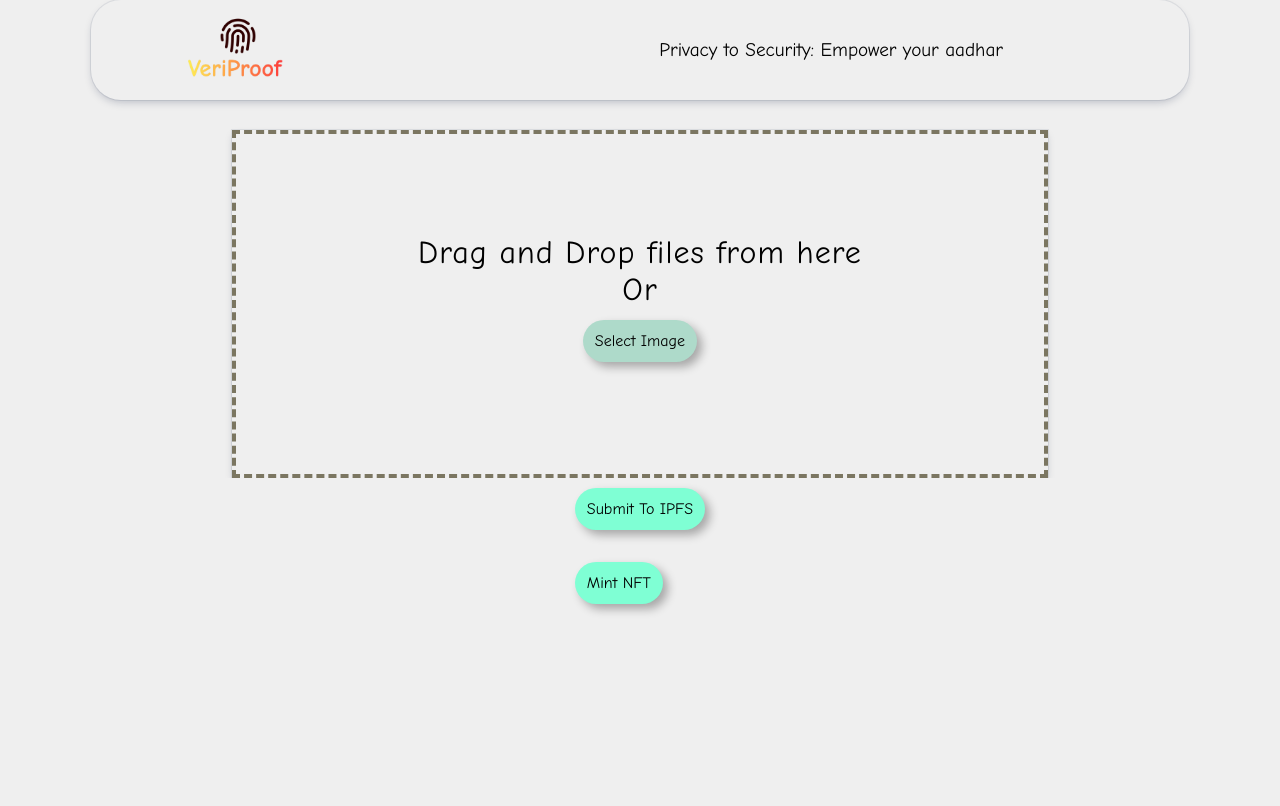
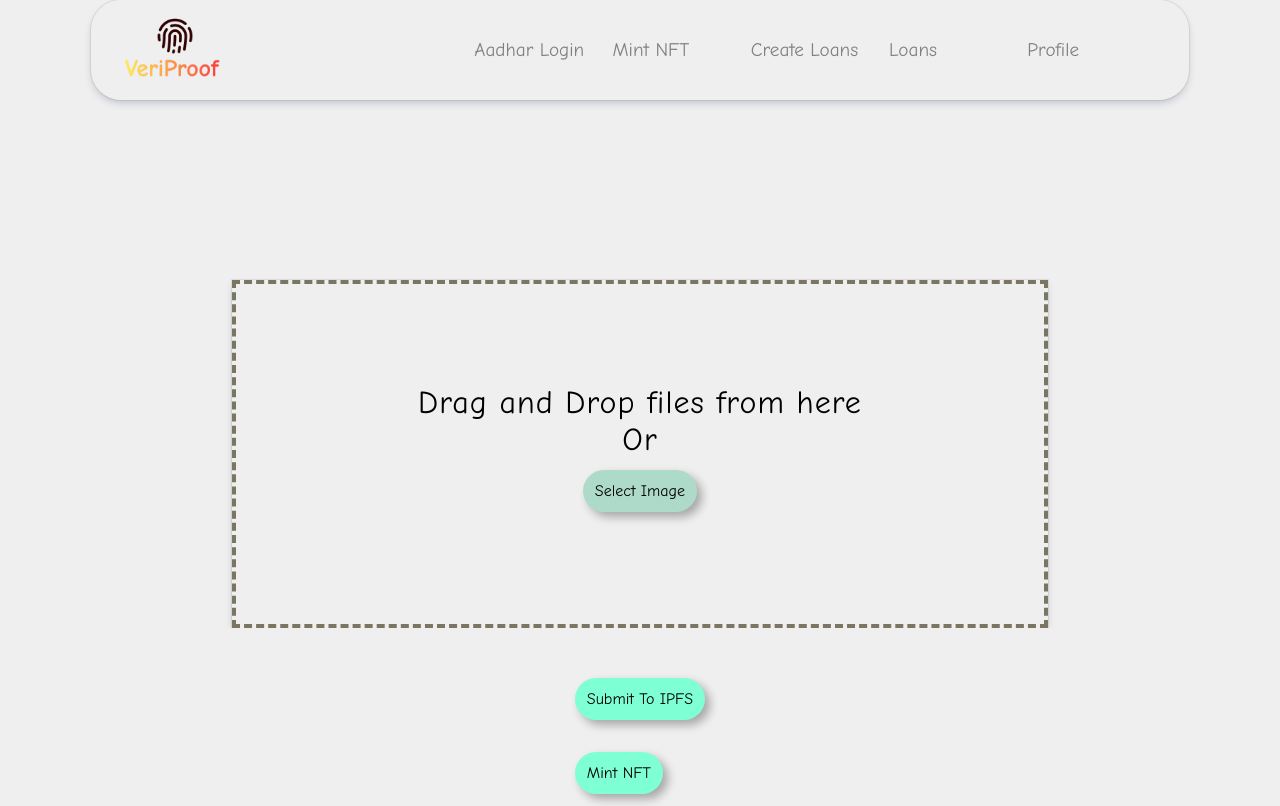
Before and after one commit to vineet12344/Anon-Aaadhar-Test, a React (Vite) app in the folder Anon-Aaadhar/: page /DragDrop in a window 1280 px wide. Built offline with nearby package versions, Linux system fonts and the light colour scheme.

Commit message:
Routing Completed

```diff
--- a/Anon-Aaadhar/src/components/FileUpload/DragDrop.css
+++ b/Anon-Aaadhar/src/components/FileUpload/DragDrop.css
@@ -53,6 +53,7 @@ h1 {
     max-width: 500px;
     box-shadow: rgba(19, 30, 66, 0.25) 0px 4px 8px -2px, rgba(9, 30, 66, 0.08) 0px 0px 0px 1px;
     margin: 0 auto;
+    margin-top: 180px;
 }
 
 button {
@@ -69,8 +70,19 @@ button {
     padding: 0;
 }
 
-.sub, .mint {
+/* .sub, .mint {
     margin-top: 10px;
+    background-color: aquamarine;
+} */
+
+.sub{
+    margin-top:50px;
+    background-color: aquamarine;
+}
+
+.mint{
+    margin-top:10px;
+    justify-content: center;
     background-color: aquamarine;
 }
 
--- a/Anon-Aaadhar/src/components/FileUpload/DragDrop.jsx
+++ b/Anon-Aaadhar/src/components/FileUpload/DragDrop.jsx
@@ -1,7 +1,7 @@
 import React, { useRef } from "react";
 import { useState } from "react";
 import "./DragDrop.css";
-import NavBar from "../Home/NavBar/NavBar";
+import NavBar2 from '../MainPage/NavBar2';
 
 const DragDrop = () => {
   const [files, setFiles] = useState(null);
@@ -17,7 +17,7 @@ const DragDrop = () => {
   };
   return (
     <>
-      <NavBar />
+      <NavBar2 />
       {!files && (
         <div
           className="dropzone"
--- a/Anon-Aaadhar/src/components/MainPage/NavBar2.css
+++ b/Anon-Aaadhar/src/components/MainPage/NavBar2.css
@@ -1,5 +1,4 @@
-.container{
-    /* background-color: rgb(246, 0, 0); */
+.container {
   display: flex;
   justify-content: space-around;
   align-items: center;
@@ -7,13 +6,11 @@
   font-size: larger;
   margin-bottom: 30px;
   border-radius: 30px;
-    /* border: 2px solid black; */
   box-shadow: rgba(19, 30, 66, 0.25) 0px 4px 8px -2px, rgba(9, 30, 66, 0.08) 0px 0px 0px 1px;
   background-color: #EFEFEF;
 }
 
-
-.navElements{
+.navElements {
   display: flex;
   width: 300px;
   height: 100px;
@@ -22,25 +19,32 @@
   gap: 25px;
 }
 
-li{
+.navElements.secondchild {
+  width: 63%;
+}
+
+ul {
+  display: flex;
+  justify-content: space-between;
+  width: 100%;
+}
+
+li {
   list-style-type: none;
   display: flex;
   align-items: center;
-    /* width: 120px; */
   gap: 10px;
 }
 
-a{
+a {
   text-decoration: none;
   color: gray;
 }
 
-
-img{
+img {
   width: 100px;
 }
 
-/* Default styles for larger screens */
 .navbar {
   display: flex;
   justify-content: space-between;
@@ -94,11 +98,8 @@ img{
   }
 }
 
-
-
-/* Styles for screens less than 768px (smartphones) */
 @media (max-width: 768px) {
-    .navElements:last-child{
+  .navElements:last-child {
     display: none;
   }
 }
--- a/Anon-Aaadhar/src/components/MainPage/NavBar2.jsx
+++ b/Anon-Aaadhar/src/components/MainPage/NavBar2.jsx
@@ -1,46 +1,34 @@
 import React from "react";
+import { Link } from "react-router-dom";
 import "./NavBar2.css";
-import logo from "./logo.png"
-
+import logo from "./logo.png";
 
 function NavBar2() {
-
   return (
     <>
       <div className="container">
         <div className="navElements firstchild">
           <span>
-          {/* <img
-src="/src/assets/logo.png"
-style={{ width: "90px" }}
-alt="LOGO"
-/> */}
-          {/* {logo} */}
-
             <img src={logo} alt="LOGO" />
           </span>
         </div>
-      {/* <div className="navElements" style={{ width: "440px" }}>
-Privacy to Security: Empower your aadhar
-</div> */}
         <div style={{ width: "63%" }} className="navElements secondchild">
           <ul>
-          <a href="#">VeriProof</a>
-        </ul>
-        <ul>
-          <a href="#">Aadhar Login</a>
-        </ul>
-        <ul>
-          <a href="#">Mint Nft</a>
-        </ul>
-        <ul>
-          <a href="#">Create Loans</a>
-        </ul>
-        <ul>
-          <a href="#">Loans</a>
-        </ul>
-        <ul>
-          <a href="#">Profile</a>
+            <li>
+              <Link to="/mainpage">Aadhar Login</Link>
+            </li>
+            <li>
+              <Link to="/DragDrop">Mint NFT</Link>
+            </li>
+            <li>
+              <Link to="/Formpage">Create Loans</Link>
+            </li>
+            <li>
+              <Link to="/loans">Loans</Link>
+            </li>
+            <li>
+              <Link to="/profile">Profile</Link>
+            </li>
           </ul>
         </div>
       </div>
--- a/Anon-Aaadhar/src/components/Profile/profile.jsx
+++ b/Anon-Aaadhar/src/components/Profile/profile.jsx
@@ -1,5 +1,5 @@
 import React from 'react';
-import NavBar from '../Home/NavBar/NavBar';
+import NavBar2 from '../MainPage/NavBar2';
 import './profile.css';
 import img from '../Profile/Pimg.png';
 // import Button from "../Button/Button";
@@ -7,7 +7,7 @@ import img from '../Profile/Pimg.png';
 const profile = () => {
     return (
         <>
-            <NavBar />
+            <NavBar2 />
             <div className='space'></div>
 
             <div className='profile-card'>
```
Lines whose indentation alone changed are shown as unchanged.
